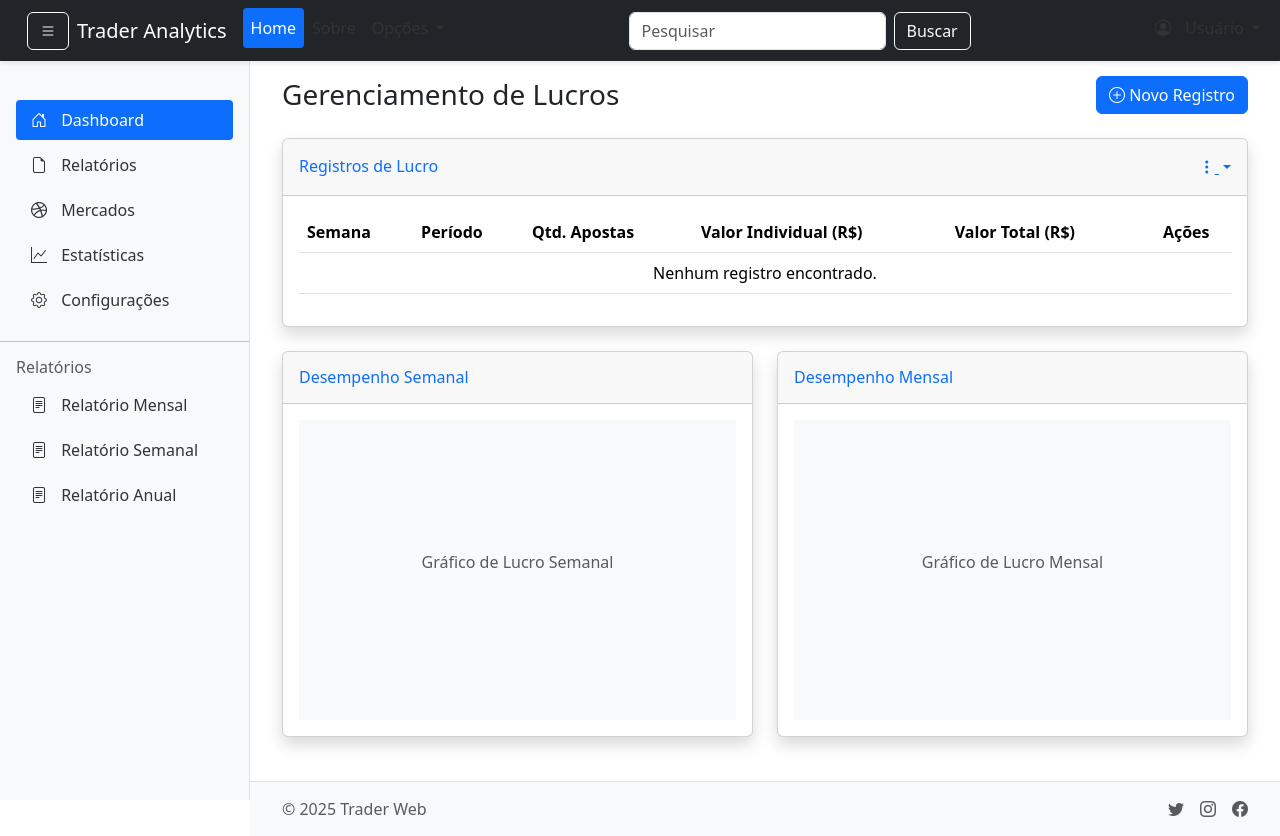
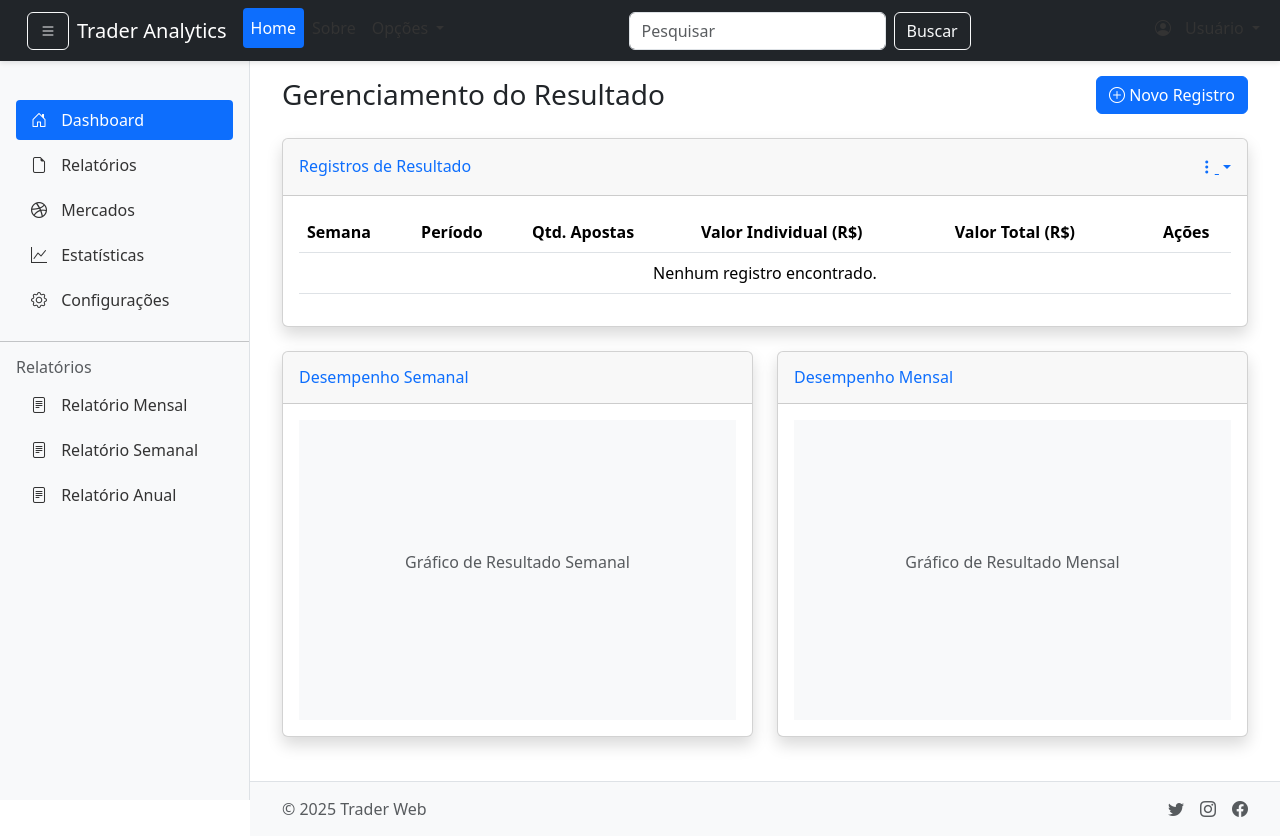
Before and after one commit to RodResq/trader-web, a Django app: page /analytics/lucros/ in a window 1280 px wide. Run offline with Django 5.2, Linux system fonts and the light colour scheme; data that the repository does not hold is empty; some libraries are stand-ins or nearby versions.

Commit message:
refatoracoes template

```diff
--- a/templates/analytics/index.html
+++ b/templates/analytics/index.html
@@ -14,7 +14,7 @@
                 <div class="row no-gutters align-items-center">
                   <div class="col mr-2">
                     <div class="text-xs font-weight-bold text-primary text-uppercase mb-1">
-                      Lucros (Semanal)</div>
+                      Resultado</div>
                     <div class="h5 mb-0 font-weight-bold text-gray-800">R$ 40.000</div>
                   </div>
                   <div class="col-auto">
@@ -33,7 +33,7 @@
                 <div class="row no-gutters align-items-center">
                   <div class="col mr-2">
                     <div class="text-xs font-weight-bold text-success text-uppercase mb-1">
-                      Qtd. Eventos (Semanal)</div>
+                      Qtd. Eventos</div>
                     <div class="h5 mb-0 font-weight-bold text-gray-800">215.000</div>
                   </div>
                   <div class="col-auto">
--- a/templates/analytics/lucro/lucro_form.html
+++ b/templates/analytics/lucro/lucro_form.html
@@ -12,7 +12,7 @@
 
     <div class="card shadow mb-4">
       <div class="card-header py-3">
-        <h6 class="m-0 font-weight-bold text-primary">Informações do Lucro</h6>
+        <h6 class="m-0 font-weight-bold text-primary">Informações do Resultado</h6>
       </div>
       <div class="card-body">
         <form method="post">
--- a/templates/analytics/lucro/lucros.html
+++ b/templates/analytics/lucro/lucros.html
@@ -4,7 +4,7 @@
 <div class="main-content">
   <div class="container-fluid">
     <div class="d-flex justify-content-between align-items-center mb-4">
-      <h1 class="h3 mb-0 text-gray-800">Gerenciamento de Lucros</h1>
+      <h1 class="h3 mb-0 text-gray-800">Gerenciamento do Resultado</h1>
       <a href="{% url 'analytics:lucro:lucro_create' %}" class="btn btn-primary">
         <i class="bi bi-plus-circle"></i> Novo Registro
       </a>
@@ -19,7 +19,7 @@
 
     <div class="card shadow mb-4">
       <div class="card-header py-3 d-flex flex-row align-items-center justify-content-between">
-        <h6 class="m-0 font-weight-bold text-primary">Registros de Lucro</h6>
+        <h6 class="m-0 font-weight-bold text-primary">Registros de Resultado</h6>
         <div class="dropdown no-arrow">
           <a class="dropdown-toggle" href="#" role="button" id="dropdownMenuLink" data-bs-toggle="dropdown" aria-haspopup="true" aria-expanded="false">
             <i class="bi bi-three-dots-vertical text-gray-400"></i>
@@ -85,7 +85,7 @@
           <div class="card-body">
             <div class="chart-area">
               <div style="height: 300px; background-color: #f8f9fa; display: flex; align-items: center; justify-content: center;">
-                <p class="text-center text-muted">Gráfico de Lucro Semanal</p>
+                <p class="text-center text-muted">Gráfico de Resultado Semanal</p>
               </div>
             </div>
           </div>
@@ -100,7 +100,7 @@
           <div class="card-body">
             <div class="chart-area">
               <div style="height: 300px; background-color: #f8f9fa; display: flex; align-items: center; justify-content: center;">
-                <p class="text-center text-muted">Gráfico de Lucro Mensal</p>
+                <p class="text-center text-muted">Gráfico de Resultado Mensal</p>
               </div>
             </div>
           </div>
```
